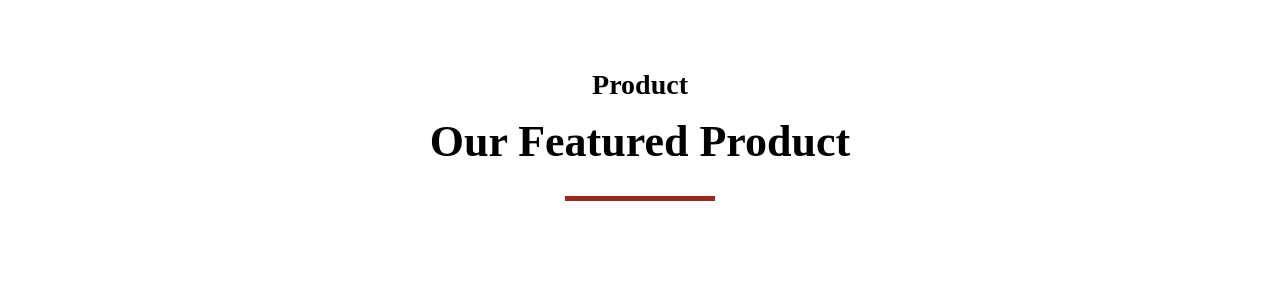
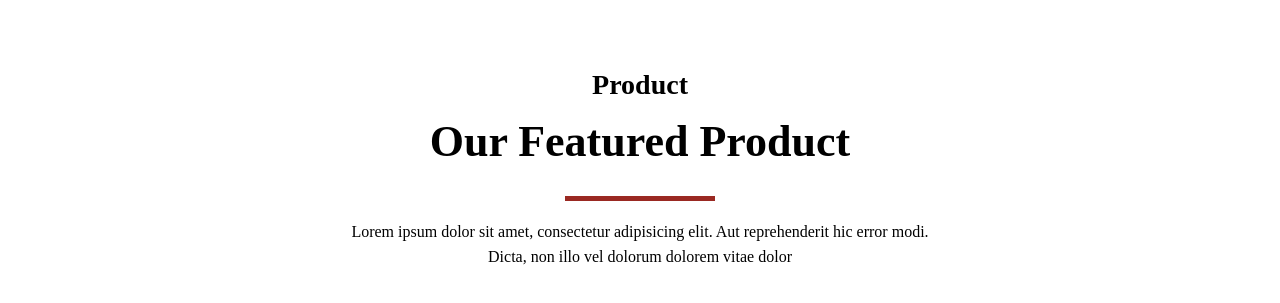
Before and after one commit to avent-visseho/revolutionary-market, a Vue app: page / in a window 1280 px wide. Shown: the part 1578-1881 px from the top of the page. Built offline with nearby package versions, Linux system fonts and the light colour scheme.

Commit message:
reformat featured

```diff
--- a/src/components/produit/Featured.vue
+++ b/src/components/produit/Featured.vue
@@ -11,6 +11,10 @@
                     </div>
                     <div class="featured-tiretContent">
                         <TiretHorizontal />
+                    </div>
+                    <div class="featured-paragraphe">
+                        <p>Lorem ipsum dolor sit amet, consectetur adipisicing elit. Aut reprehenderit hic error modi.
+                            Dicta, non illo vel dolorum dolorem vitae dolor</p>
                     </div>
                 </div>
             </div>
@@ -27,9 +31,15 @@ import TiretHorizontal from '../tiret/TiretHorizontal.vue';
 .featured-content {
     text-align: center;
     margin: 65px 0;
+    display: flex;
+    justify-content: center;
 }
 
-.featured-tiretContent{
+.featured-content-info{
+    width: 600px;
+}
+
+.featured-tiretContent {
     display: flex;
     justify-content: center;
 }
```
